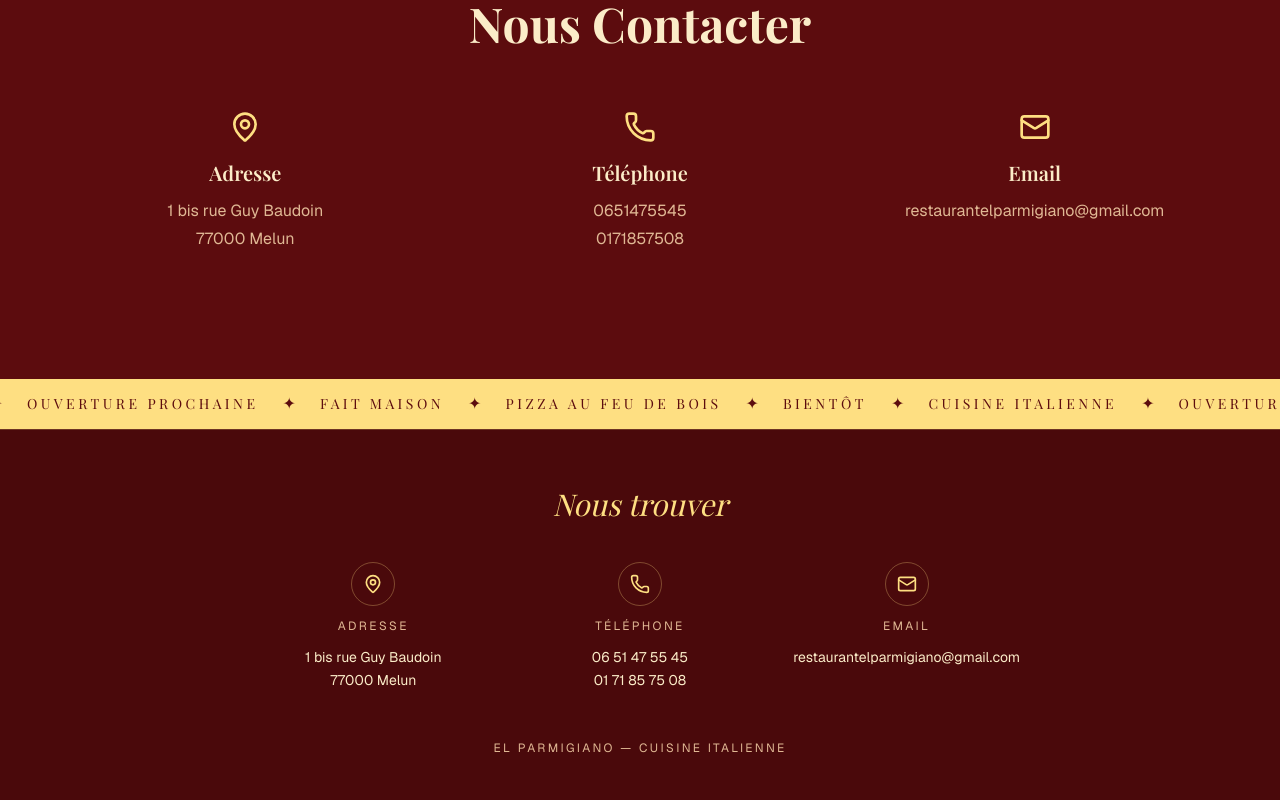
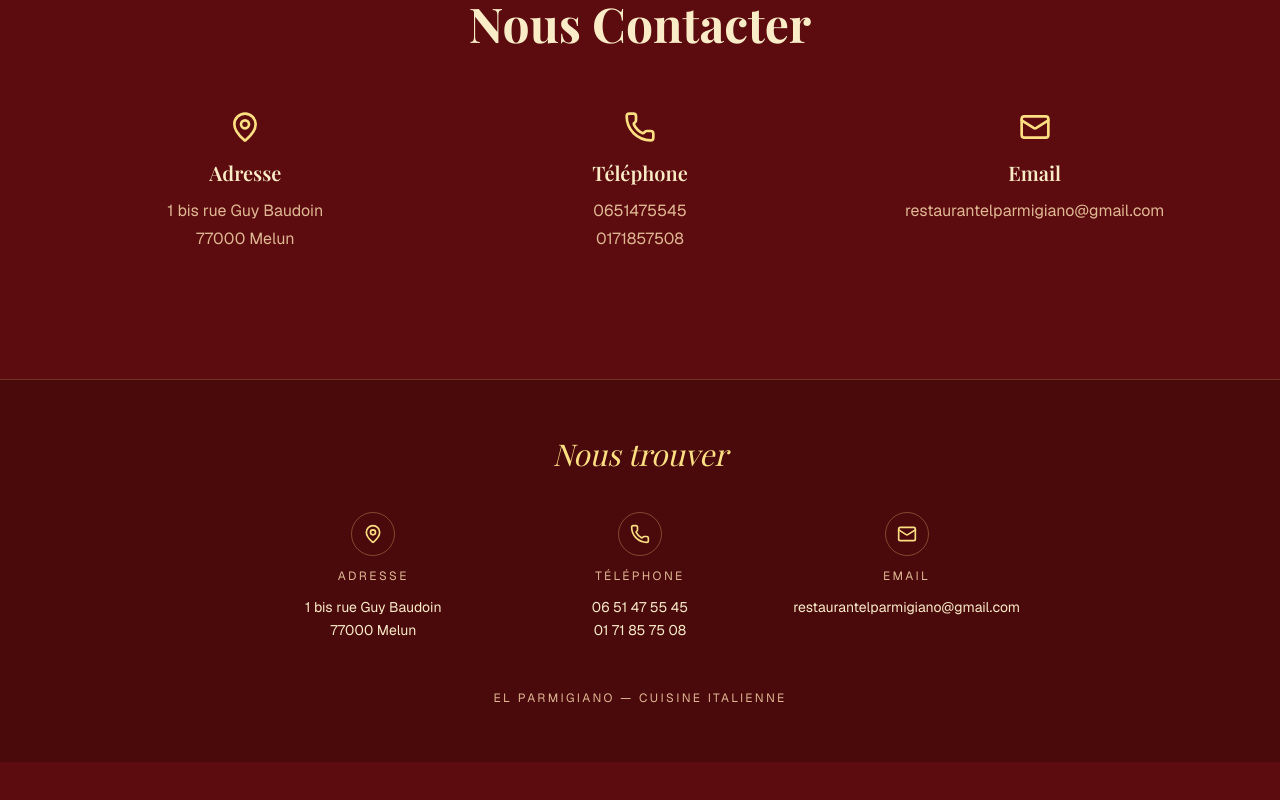
Before and after one commit to sbouiranime/restaurant-website-design, a Next.js app: page / in a window 1280 px wide. Shown: the part 3909-4709 px from the top of the page. After the commit the page ends 4671 px from the top, so only its background shows below. Built offline with nearby package versions, Linux system fonts and the light colour scheme; a web font is replaced by a local one.

Commit message:
feat: remove Marquee component from landing page
Improved page layout by eliminating unnecessary elements for better focus on key content.

Co-authored-by: sbouiranime <121299171+sbouiranime@users.noreply.github.com>

```diff
--- a/app/page.tsx
+++ b/app/page.tsx
@@ -1,12 +1,10 @@
 import { LandingPage } from "@/components/landing-page"
-import { Marquee } from "@/components/marquee"
 import { SiteFooter } from "@/components/site-footer"
 
 export default function Page() {
   return (
     <>
       <LandingPage />
-      <Marquee />
       <SiteFooter />
     </>
   )
```
